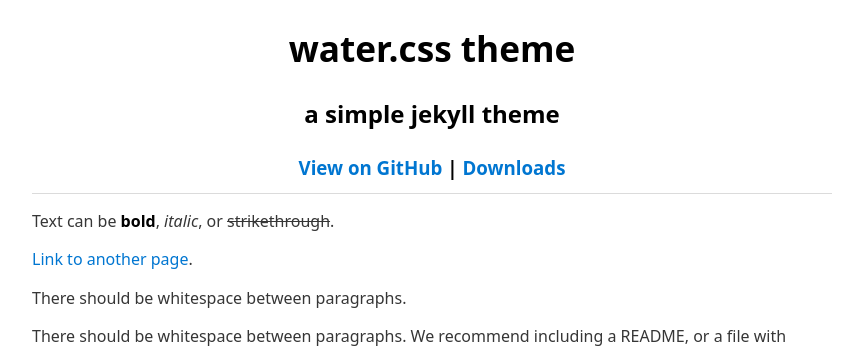
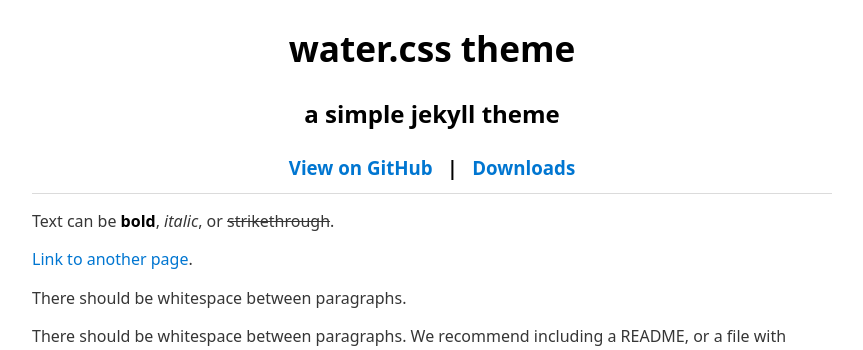
Before and after one commit to luke2m/watercss-jekyll, a Jekyll site: the page built from index.md, in a window 1280 px wide. Shown: the top 350 px of the page, without its empty margins (208-1071 px from the left). Built offline with Jekyll 4.4.1, drawn with Linux system fonts in a browser that asks for light colours.

Commit message:
Update default.html

```diff
--- a/_layouts/default.html
+++ b/_layouts/default.html
@@ -16,7 +16,7 @@
   <body>
 <h1 style="text-align: center;">{{ page.title | default: site.title | default: site.github.repository_name }}</h1>
 <h2 style="text-align: center;">{{ page.description | default: site.description | default: site.github.project_tagline }}</h2>
-<h3 style="text-align: center;"><a href="{{ site.github.repository_url }}">View on GitHub</a>      |       <a href="{{ site.github.repository_url }}/releases">Downloads</a></h3>
+<h3 style="text-align: center;"><a href="{{ site.github.repository_url }}">View on GitHub</a>&nbsp;&nbsp;&nbsp;|&nbsp;&nbsp;&nbsp;<a href="{{ site.github.repository_url }}/releases">Downloads</a></h3>
 
   <hr>
 
```
Also changed, not shown: other parts of _layouts/default.html (+2 -0 lines).
